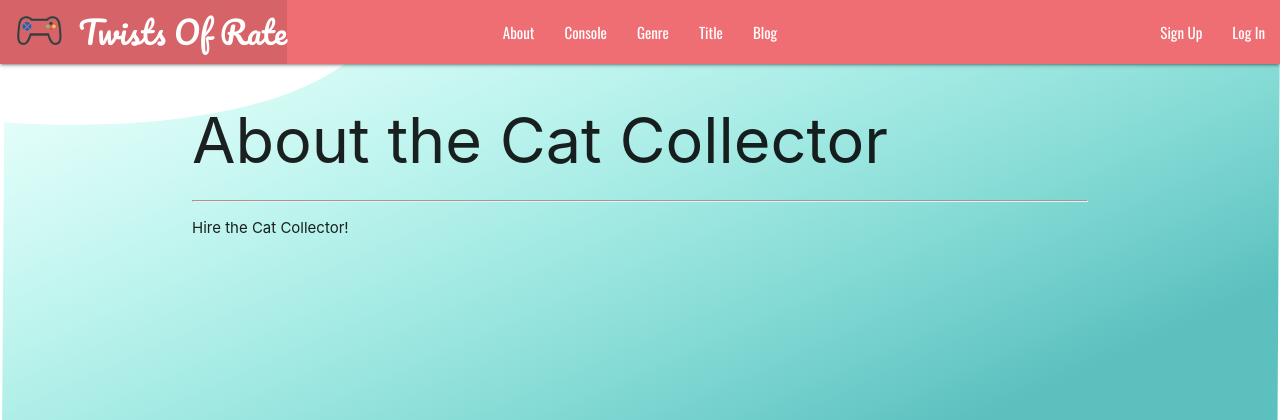
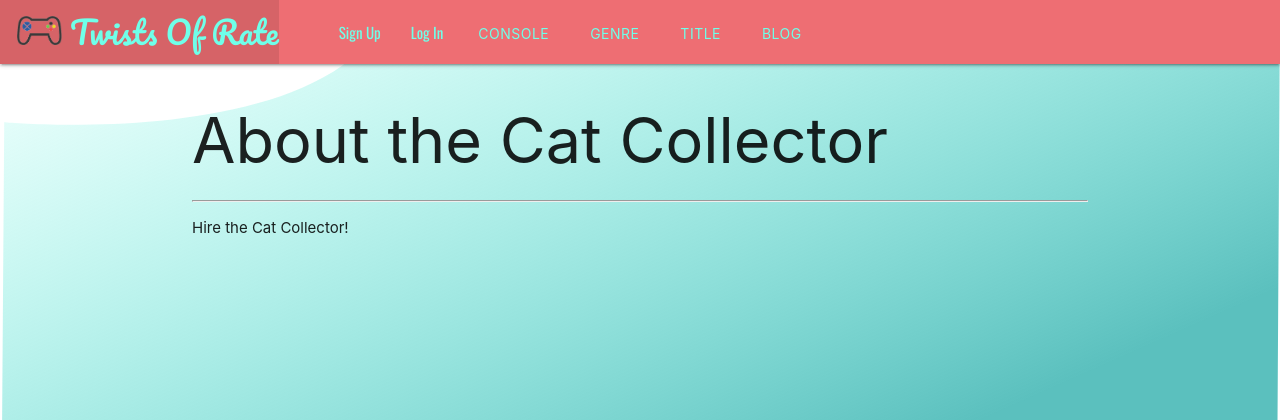
Before and after one commit to Thornathan/TwistsOfRate, a Django app: page /blog/ in a window 1280 px wide. Shown: the top 420 px of the page. Run offline with Django 3.2, Linux system fonts and the light colour scheme.

Commit message:
update: css, base.html

```diff
--- a/main_app/static/css/style.css
+++ b/main_app/static/css/style.css
@@ -21,6 +21,19 @@ footer.page-footer {
   text-align: right;
 }
 
-nav ul a {
+nav ul li a {
   font-family: 'Oswald', sans-serif;
+  color: #6FFFE9;
 }
+
+a.dropdown-trigger.btn{
+  background-color: transparent ;
+  box-shadow: transparent;
+  -webkit-box-shadow: none;
+  color: #6FFFE9;
+}
+
+.dropdown-content li>a {
+  color: #6FFFE9;;
+  background: linear-gradient(90deg, rgba(58,80,107,1) 35%, rgba(28,37,65,1) 100%);
+}
--- a/main_app/templates/base.html
+++ b/main_app/templates/base.html
@@ -9,28 +9,67 @@
   <title>Twist Of Rate</title>
   <link href="https://fonts.googleapis.com/css2?family=Pacifico&display=swap" rel="stylesheet">
   <link href="https://fonts.googleapis.com/css2?family=Oswald&display=swap" rel="stylesheet">
-  <link rel="stylesheet" type="text/css" href="{% static 'css/style.css' %}">
   <link rel="stylesheet" href="https://cdnjs.cloudflare.com/ajax/libs/materialize/1.0.0/css/materialize.min.css">
   <script src="https://cdnjs.cloudflare.com/ajax/libs/materialize/1.0.0/js/materialize.min.js"></script>
+  <link rel="stylesheet" type="text/css" href="{% static 'css/style.css' %}">
 </head>
 
 <body>
   <header class="navbar-fixed">
     <nav>
       <div class="nav-wrapper">
+        <!-- Heading Left -->
         <ul>
           <li><a href="/" class="left brand-logo" id="headerText"
-              style="font-family: 'Pacifico', cursive;">&nbsp;&nbsp;<img src="{% static 'images/Logo.png' %}" alt="Logo"
-                style="width: 3rem;">&nbsp;&nbsp;Twists Of Rate</a></li>
+              style="font-family: 'Pacifico', cursive; color: #6FFFE9;">&nbsp;&nbsp;<img src="{% static 'images/Logo.png' %}" alt="Logo"
+                style="width: 3rem;">&nbsp;Twists Of Rate</a></li>
         </ul>
-        <ul class="brand-logo center">
-          <li><a href="{% url 'about' %}">About</a></li>
-          <li><a href="{% url 'console' %}">Console</a></li>
-          <li><a href="{% url 'genre' %}">Genre</a></li>
-          <li><a href="{% url 'title' %}">Title</a></li>
-          <li><a href="{% url 'blog' %}">Blog</a></li>
-        </ul>
-        <ul class="right">
+
+        <!-- Heading Center -->
+        <div class="brand-logo center">
+          <!-- Console Dropdown -->
+          <a class='dropdown-trigger btn' href='#' data-target='dropdown1'>Console</a>
+          <ul id='dropdown1' class='dropdown-content'>
+            <li><a href="{% url 'console' %}">Console</a></li>
+            <li class="divider" tabindex="-1"></li>
+            <li><a href="{% url 'console' %}">Add Console</a></li>
+            <li class="divider" tabindex="-1"></li>
+            <li><a href="{% url 'console' %}">Add Rating</a></li>
+          </ul>
+
+          <!-- Genre Dropdown -->
+          <a class='dropdown-trigger btn' href='#' data-target='dropdown2'>Genre</a>
+          <ul id='dropdown2' class='dropdown-content'>
+            <li><a href="{% url 'genre' %}">Genre</a></li>
+            <li class="divider" tabindex="-1"></li>
+            <li><a href="{% url 'genre' %}">Add Genre</a></li>
+            <li class="divider" tabindex="-1"></li>
+            <li><a href="{% url 'genre' %}">Add Rating</a></li>
+          </ul>
+
+          <!-- Title Dropdown -->
+          <a class='dropdown-trigger btn' href='#' data-target='dropdown3'>Title</a>
+          <ul id='dropdown3' class='dropdown-content'>
+            <li><a href="{% url 'title' %}">Title</a></li>
+            <li class="divider" tabindex="-1"></li>
+            <li><a href="{% url 'title' %}">Add Title</a></li>
+            <li class="divider" tabindex="-1"></li>
+            <li><a href="{% url 'title' %}">Add Rating</a></li>
+          </ul>
+
+          <!-- Blog Dropdown -->
+          <a class='dropdown-trigger btn' href='#' data-target='dropdown4'>Blog</a>
+          <ul id='dropdown4' class='dropdown-content'>
+            <li><a href="{% url 'blog' %}">Blog</a></li>
+            <li class="divider" tabindex="-1"></li>
+            <li><a href="{% url 'blog' %}">Add Blog</a></li>
+            <li class="divider" tabindex="-1"></li>
+            <li><a href="{% url 'blog' %}">Add Rating</a></li>
+          </ul>
+        </div>
+
+        <!-- Heading Right -->
+        <ul class="brand-logo center right">
           <!-- if user.is_authenticated  -->
           <!-- else -->
           <li><a>Sign Up</a></li>
@@ -40,10 +79,20 @@
       </div>
     </nav>
   </header>
+
   <main class="container">
     {% block content %}
     {% endblock %}
   </main>
+
+
+  <script>
+    document.addEventListener('DOMContentLoaded', function () {
+      var elems = document.querySelectorAll('.dropdown-trigger');
+      var instances = M.Dropdown.init(elems, { alignment: 'center', constrainWidth: false });
+    });
+  </script>
+
   <footer class="page-footer">
     <div class="right">All Rights Reserved, &copy; 2020 Twists Of Rate &nbsp;</div>
   </footer>
```
Also changed, not shown: main_app/migrations/0001_initial.py (added).
